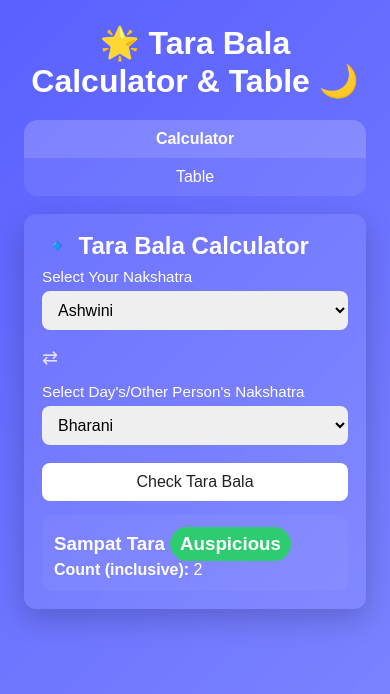
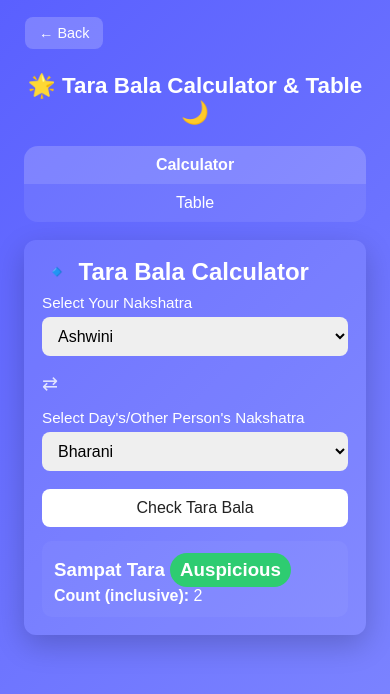
Before and after one commit to JyotishyaGyan/TaraBala, a plain HTML site: page tarabala.html in a window 390 px wide. Drawn offline with nearby package versions, Linux system fonts and the light colour scheme.

Commit message:
Resolve button overlap issue

```diff
--- a/styles.css
+++ b/styles.css
@@ -67,13 +67,17 @@ body.calc {
   display: flex;
   flex-direction: column;
   align-items: center;
-  justify-content: center;
+  justify-content: flex-start;
+  padding-top: 30px; /* Added space for fixed back button */
 }
 
 h1 {
   margin-bottom: 20px;
+  font-size: 1.8em;
+  line-height: 1.3;
 }
 
+/* Selector & Button */
 .selector {
   margin: 10px;
 }
@@ -98,39 +102,40 @@ button:hover {
   background: #e0e0e0;
 }
 
-.result {
+/* Result Card */
+.result, .horaResult {
   margin-top: 20px;
   padding: 20px;
   background: rgba(255, 255, 255, 0.1);
   border-radius: 10px;
-  width: 80%;
-  max-width: 400px;
+  width: 100%;
+  max-width: 900px;
 }
 
 /* Back Button */
 .back-btn {
-  position: absolute;
-  top: 20px;
-  left: 20px;
+  top: 15px;
+  left: 15px;
+  z-index: 100;
   text-decoration: none;
   color: white;
   background: rgba(255, 255, 255, 0.2);
   padding: 8px 14px;
   border-radius: 8px;
   transition: 0.3s;
+  font-size: 0.9em;
 }
+
+.back-div {
+    width: 100%;
+    display: flex;
+    padding-left: 20px;
+    justify-content: flex-start;
+    padding-bottom: 10px;
+  }
 
 .back-btn:hover {
   background: rgba(255, 255, 255, 0.4);
-}
-
-.horaResult{
-    margin-top: 20px;
-    padding: 20px;
-    background: rgba(255, 255, 255, 0.1);
-    border-radius: 10px;
-    width: 100%;
-    max-width: 900px;
 }
 
 /* 🌗 Hora Table Styles */
@@ -145,6 +150,7 @@ button:hover {
   margin-bottom: 10px;
   font-weight: 600;
   color: #facc15;
+  font-size: 1.2em;
 }
 
 .hora-table {
@@ -185,9 +191,37 @@ button:hover {
   font-weight: bold;
 }
 
+/* Responsive */
 @media (max-width: 600px) {
+  body.calc {
+    padding-top: 30px;
+  }
+
+
+  h1 {
+    font-size: 1.4em;
+  }
+
   .hora-table th, .hora-table td {
-    font-size: 0.9rem;
-    padding: 10px;
+    font-size: 0.8rem;
+    padding: 8px;
+  }
+
+  #sunriseTime, #sunsetTime {
+    display: block;
+    font-size: 0.75em;
+  }
+
+  .back-div {
+    width: 100%;
+    display: flex;
+    padding-left: 20px;
+    justify-content: flex-start;
+    padding-bottom: 30px;
+  }
+
+  .back-btn {
+    padding: 6px 10px;
+    font-size: 0.8em;
   }
 }
--- a/tarabala.html
+++ b/tarabala.html
@@ -19,7 +19,12 @@
     display:flex;flex-direction:column;align-items:center;
     padding:24px;
   }
-  h1{text-align:center;margin-bottom:20px}
+  .header {
+    width: 100%;
+    position: fixed;
+    margin-left: 10px;
+  }
+  h1{text-align:center;margin-bottom:20px; margin-top:40px; }
   .tabs{display:flex;width:100%;max-width:760px;background:var(--card);
     border-radius:14px;overflow:hidden;margin-bottom:18px}
   .tab{flex:1;padding:12px 16px;text-align:center;cursor:pointer}
@@ -48,12 +53,83 @@
   .row-ausp td{background:rgba(46,204,113,0.08)}
   .row-veryausp td{background:rgba(27,143,74,0.08)}
   .row-inausp td{background:rgba(231,76,60,0.06)}
+
+  .back-btn {
+  top: 15px;
+  left: 15px;
+  z-index: 1000; /* Ensure button stays above other content */
+  text-decoration: none;
+  color: white;
+  background: rgba(255, 255, 255, 0.2);
+  padding: 8px 24px;
+  border-radius: 8px;
+  transition: 0.3s;
+  font-size: 0.9em;
+}
+
+.back-btn:hover {
+  background: rgba(255, 255, 255, 0.4);
+}
+
+
   .row-mixed td{background:rgba(243,156,18,0.06)}
   @media(max-width:540px){.tabs{flex-direction:column}.tab{padding:10px}}
+
+  @media (max-width: 600px) {
+   .header {
+    position: static;
+    margin-bottom: 10px;
+    margin-left: 2px;
+   }
+
+  h1 {
+    margin-top: 20px; /* Adjusted to fit better with new padding */
+    font-size: 1.4em;
+  }
+
+  .hora-table th,
+  .hora-table td {
+    font-size: 0.8rem;
+    padding: 8px;
+  }
+
+  #sunriseTime,
+  #sunsetTime {
+    display: block;
+    font-size: 0.75em;
+  }
+
+  .back-btn {
+    padding: 6px 5px; /* Slightly smaller padding for mobile */
+    font-size: 0.8em; /* Smaller font size */
+
+  }
+
+
+}
+/* Back Button */
+.back-btn {
+  top: 15px;
+  left: 15px;
+  z-index: 100;
+  text-decoration: none;
+  color: white;
+  background: rgba(255, 255, 255, 0.2);
+  padding: 8px 14px;
+  border-radius: 8px;
+  transition: 0.3s;
+  font-size: 0.9em;
+}
+
+.back-btn:hover {
+  background: rgba(255, 255, 255, 0.4);
+}
 </style>
 </head>
 <body>
-
+<div class="header">
+<a href="index.html" class="back-btn">← Back</a>
+</div>
 <h1>🌟 Tara Bala Calculator & Table 🌙</h1>
 
 <div class="tabs">
```
Also changed, not shown: hora.html (+3 -1 lines).
